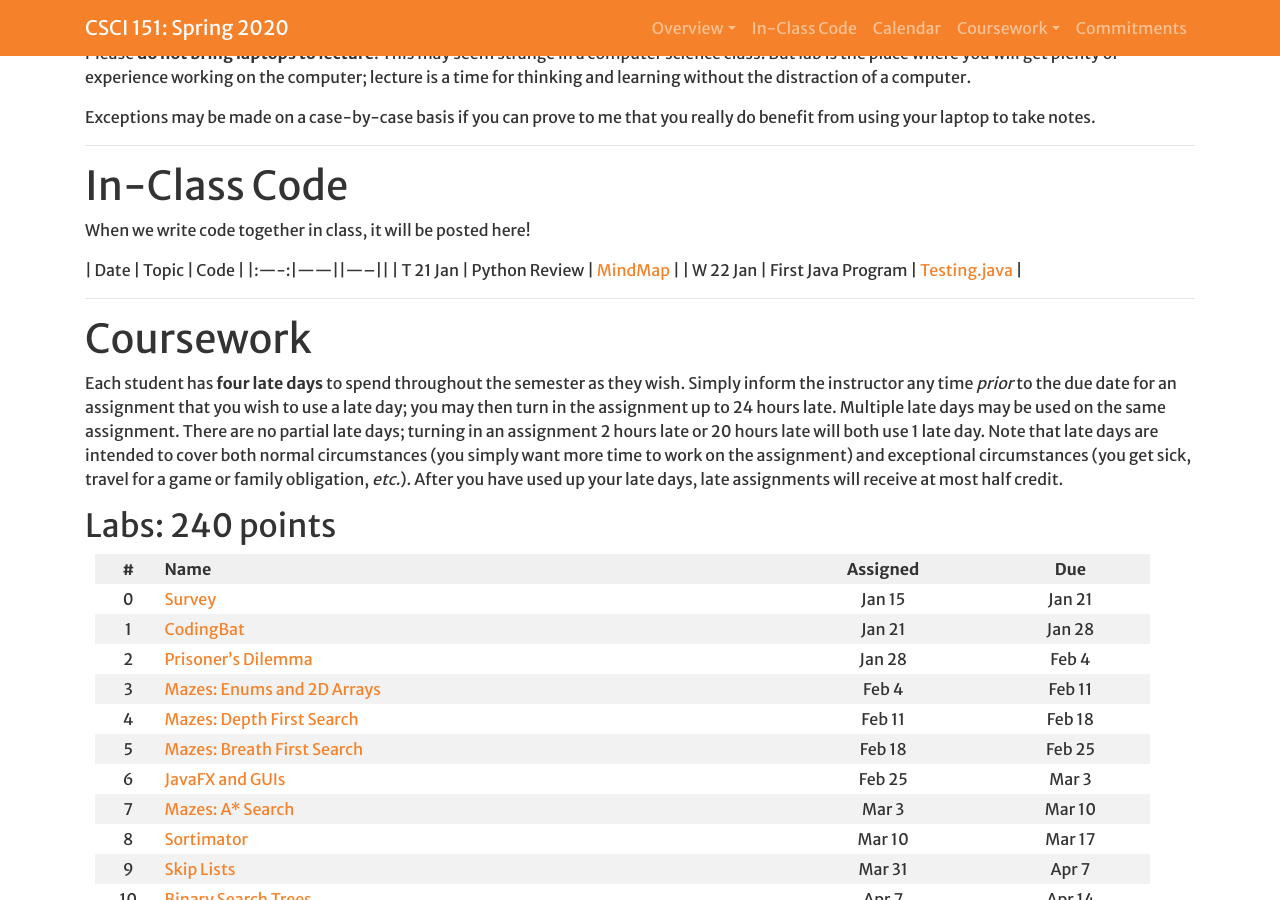
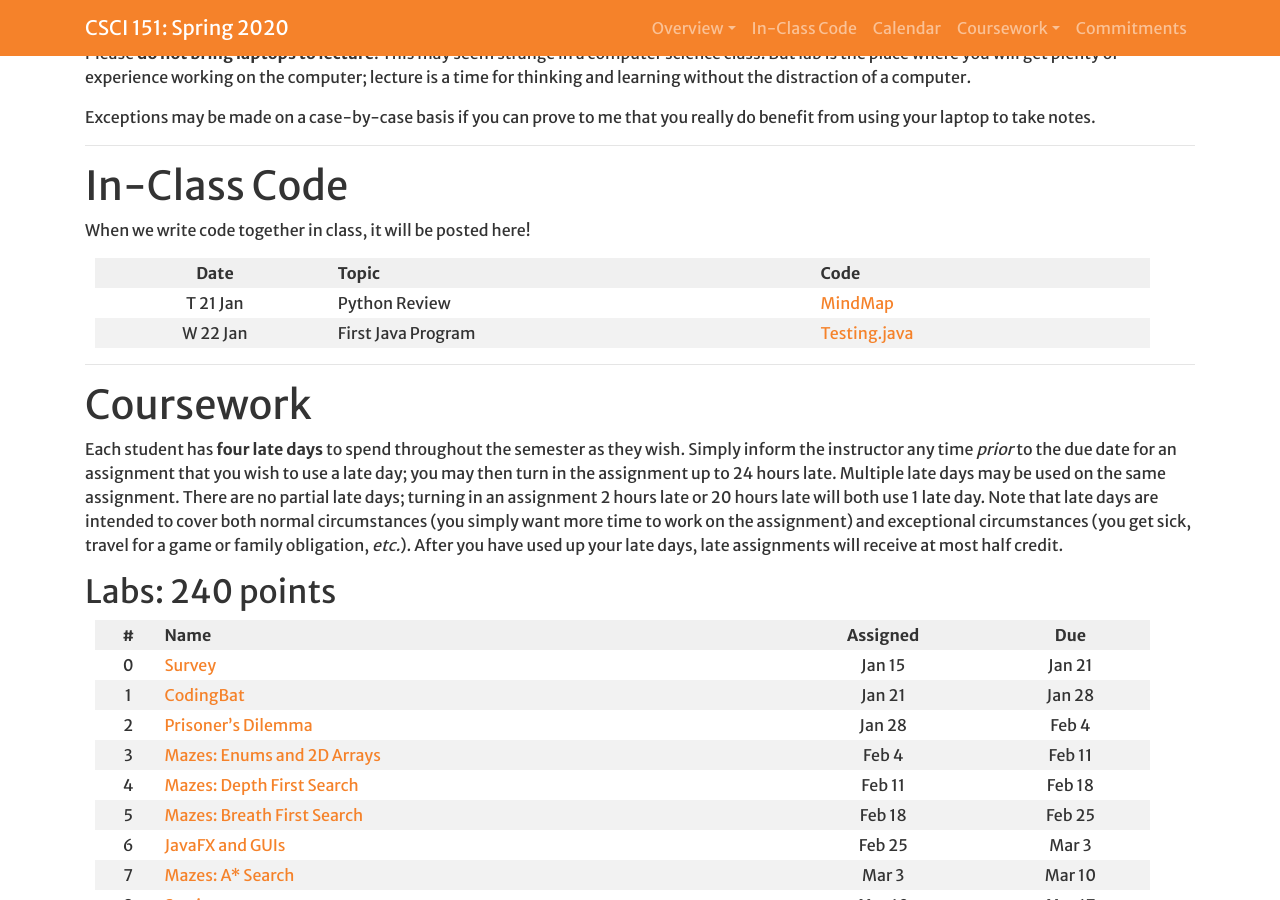
Before and after one commit to Hendrix-CS/csci151, a Jekyll site: the page built from index.md, in a window 1280 px wide and 900 px high, scrolled down 1651 px. Built offline with Jekyll 4.4.1, drawn with Linux system fonts in a browser that asks for light colours; a script that is not in the unit is left out; our own code applies the rules of GitHub Pages for plain Markdown files; some of the changed lines change nothing that is shown.

Commit message:
Fixing the markdown table error

```diff
--- a/index.md
+++ b/index.md
@@ -46,9 +46,6 @@ When we write code together in class, it will be posted here!
 |:----:|------||-----||
 | T 21 Jan | Python Review | [MindMap](https://app.mindmup.com/map/_free/2020/01/15478ce03cd611ea81c49b48f221938d) |
 | W 22 Jan | First Java Program | [Testing.java](inclass/Testing.java) |
-<!--| W 4 Sep | More Math and Functions | [Box Math](https://boxmath-yorgey.notebooks.azure.com/j/notebooks/BoxMath.ipynb) |
-| F 6 Sep | Strings and Booleans | [Booleans](https://booleans-yorgey.notebooks.azure.com/j/notebooks/Strings%20and%20Booleans.ipynb)
--->
 
 <hr>
 # Coursework
```
